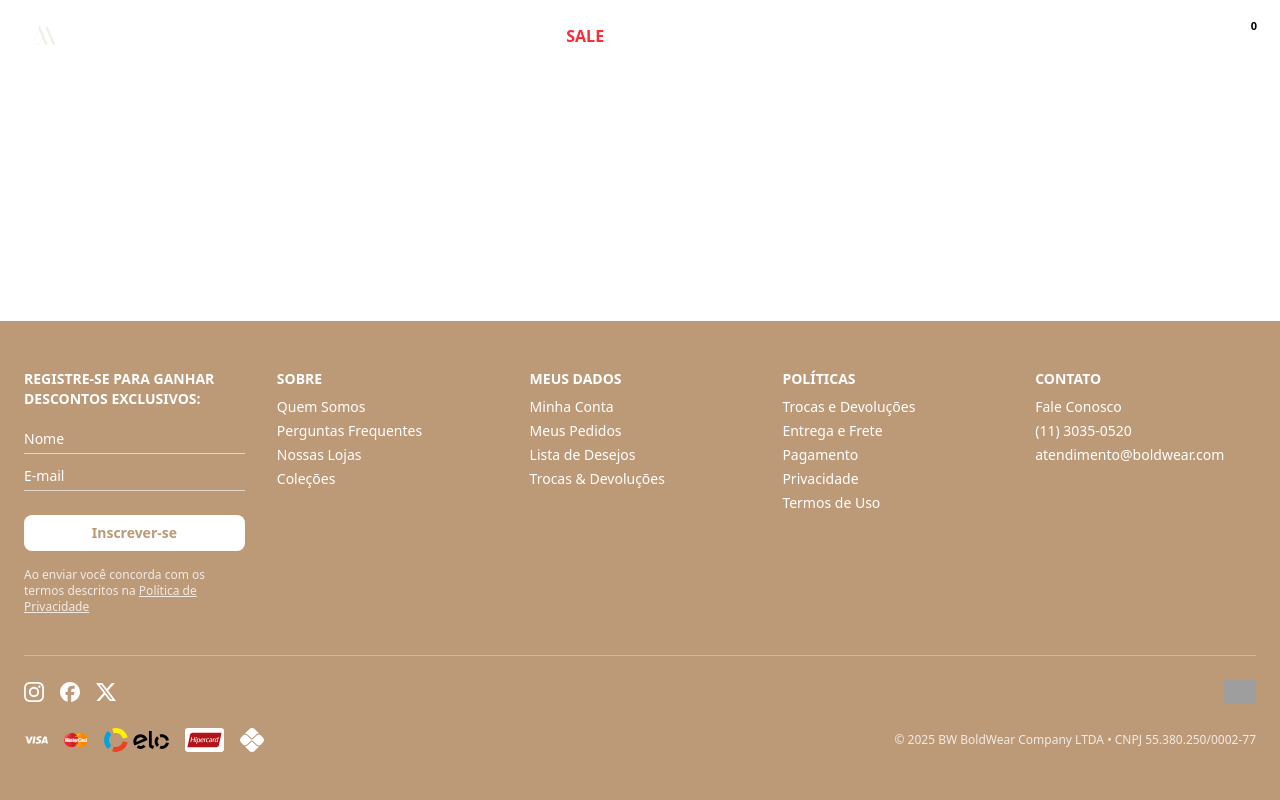
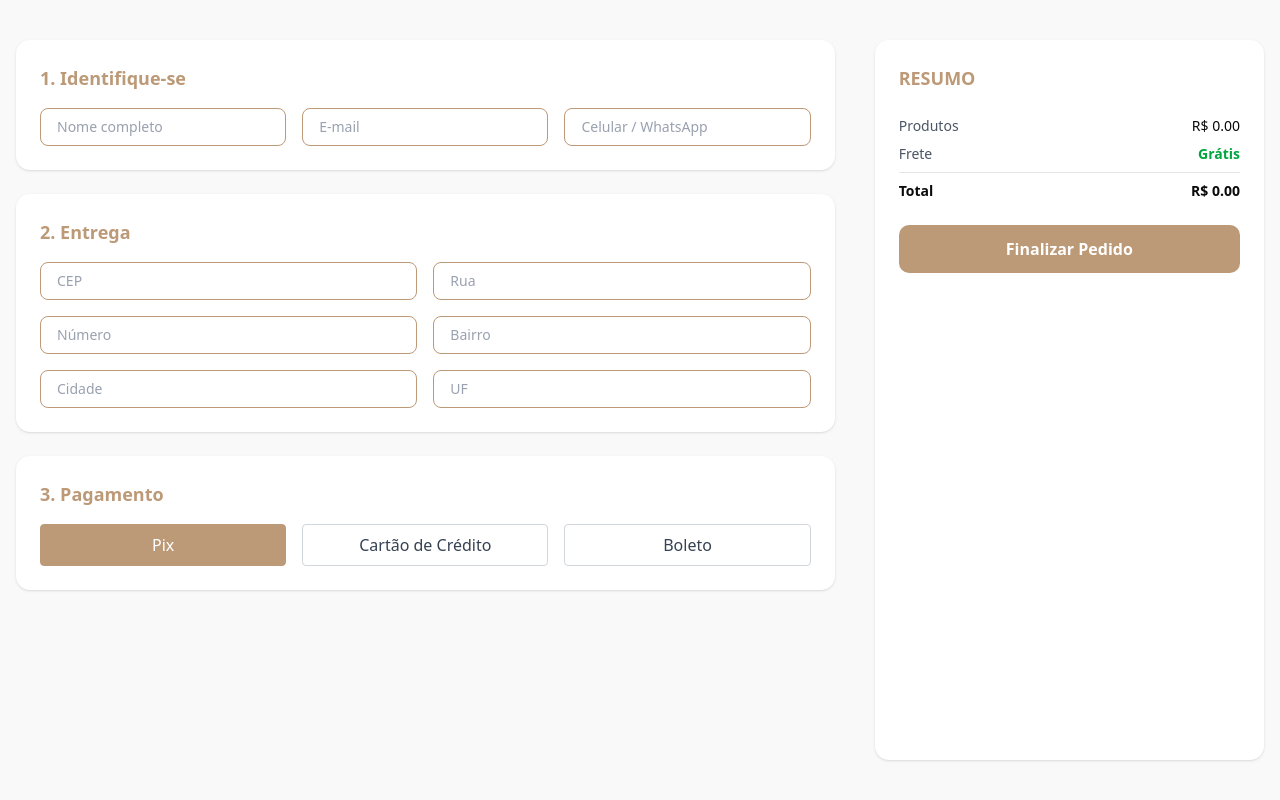
Before and after one commit to xMargi/lojaDeRoupas, a React (Vite) app: page /checkout in a window 1280 px wide. Built offline with nearby package versions, Linux system fonts and the light colour scheme; grey boxes are pictures that could not be loaded.

Commit message:
Criando a parte de checkout e melhorando a pagina de produtos

```diff
--- a/src/App.tsx
+++ b/src/App.tsx
@@ -7,19 +7,24 @@ import { AppRoutes } from "@/routes";
 
 export default function App() {
   const { pathname } = useLocation();
+
   const isAuthPage = pathname === "/login" || pathname === "/register";
   const isProductPage = pathname.startsWith("/product/");
+  const isCheckoutPage = pathname === "/checkout"; // ✅ já está correto
 
   return (
     <div className="flex flex-col min-h-screen">
-      {/* Header global ou específico */}
-      {!isAuthPage && (isProductPage ? <ProductHeader /> : <Header />)}
+      {/* Header apenas se não for login/register/product/checkout */}
+      {!isAuthPage && !isProductPage && !isCheckoutPage && <Header />}
+      {isProductPage && <ProductHeader />}
+      {/* ⚠️ não renderiza Header algum para checkout */}
 
       <main className="flex-1">
         <AppRoutes />
       </main>
 
-      {!isAuthPage && <Footer />}
+      {/* Footer também não aparece no checkout/login/register */}
+      {!isAuthPage && !isCheckoutPage && <Footer />}
     </div>
   );
 }
--- a/src/components/product/ProductInfo.tsx
+++ b/src/components/product/ProductInfo.tsx
@@ -1,3 +1,4 @@
+import { useState, useRef, useEffect } from "react";
 import { Heart, AlertCircle, Truck, CreditCard } from "lucide-react";
 import { useFavorites } from "@/contexts/FavoritesContext";
 import { Product } from "@/data/products";
@@ -31,13 +32,28 @@ export function ProductInfo({
 }: ProductInfoProps) {
     const cashback = (price * 0.1).toFixed(2).replace(".", ",");
     const { addFavorite } = useFavorites();
+    const [showPaymentOptions, setShowPaymentOptions] = useState(false);
+    const paymentRef = useRef<HTMLDivElement | null>(null);
+
+    useEffect(() => {
+        const handleClickOutside = (event: MouseEvent) => {
+            if (paymentRef.current && !paymentRef.current.contains(event.target as Node)) {
+                setShowPaymentOptions(false);
+            }
+        };
+
+        document.addEventListener("mousedown", handleClickOutside);
+        return () => {
+            document.removeEventListener("mousedown", handleClickOutside);
+        };
+    }, []);
 
     return (
         <div className="flex flex-col max-w-[480px] space-y-6 text-gray-800 select-none">
             {/* Nome e ID */}
             <div className="space-y-1">
-                <h1 className="text-4xl font-bold text-center">{productName}</h1>
-                <p className="text-sm text-gray-500 text-center">{`#${productId} - ${productName}`}</p>
+                <h1 className="text-4xl font-bold ">{productName}</h1>
+                <p className="text-sm text-gray-500 ">#{productId} - {productName}</p>
             </div>
 
             {/* Preços */}
@@ -54,7 +70,23 @@ export function ProductInfo({
                 <p className="text-sm text-gray-600 flex items-center gap-1">
                     <CreditCard size={16} /> em até 12x de R$ {(price / 12).toFixed(2).replace(".", ",")} sem juros
                 </p>
-                <button className="text-xs text-[#BC9977] hover:underline transition">+ formas de pagamento</button>
+                <div className="relative inline-block" ref={paymentRef}>
+                    <button
+                        onClick={() => setShowPaymentOptions(!showPaymentOptions)}
+                        className="text-xs text-[#BC9977] border border-[#BC9977] px-3 py-1.5 rounded-full font-medium hover:bg-[#BC9977] hover:text-white transition"
+                    >
+                        + formas de pagamento
+                    </button>
+                    {showPaymentOptions && (
+                        <div className="absolute left-0 mt-2 w-48 rounded-md shadow-lg bg-white border z-10">
+                            <ul className="text-sm text-gray-700 divide-y">
+                                <li className="px-4 py-2 hover:bg-[#BC9977] hover:text-white cursor-pointer">Pix</li>
+                                <li className="px-4 py-2 hover:bg-[#BC9977] hover:text-white cursor-pointer">Cartão de Crédito</li>
+                                <li className="px-4 py-2 hover:bg-[#BC9977] hover:text-white cursor-pointer">Boleto</li>
+                            </ul>
+                        </div>
+                    )}
+                </div>
             </div>
 
             {/* Tamanhos */}
--- /dev/null
+++ b/src/pages/Checkout.tsx
@@ -0,0 +1,122 @@
+import { useCart } from "@/contexts/CartContext";
+import { useState, useEffect } from "react";
+
+
+export default function Checkout() {
+  const { items: cartItems, total } = useCart();
+
+  const [address, setAddress] = useState({
+    nome: "",
+    email: "",
+    celular: "",
+    cep: "",
+    rua: "",
+    numero: "",
+    bairro: "",
+    cidade: "",
+    estado: "",
+  });
+
+  const [paymentMethod, setPaymentMethod] = useState<"pix" | "card" | "boleto" | null>("pix");
+
+  useEffect(() => {
+    const storedMethod = localStorage.getItem("selectedPaymentMethod") as "pix" | "card" | "boleto" | null;
+    if (storedMethod) setPaymentMethod(storedMethod);
+  }, []);
+
+  const handleInputChange = (e: React.ChangeEvent<HTMLInputElement>) => {
+    const { name, value } = e.target;
+    setAddress((prev) => ({ ...prev, [name]: value }));
+  };
+
+  return (
+    <div className="min-h-screen bg-[#f9f9f9] px-4 py-10 flex justify-center">
+      <div className="w-full max-w-7xl grid grid-cols-1 lg:grid-cols-3 gap-10">
+        {/* Formulários */}
+        <div className="lg:col-span-2 space-y-6">
+          {/* Identificação */}
+          <div className="bg-white rounded-xl shadow p-6 space-y-4">
+            <h2 className="text-lg font-semibold text-[#BC9977]">1. Identifique-se</h2>
+            <div className="grid grid-cols-1 md:grid-cols-3 gap-4">
+              <input name="nome" placeholder="Nome completo" value={address.nome} onChange={handleInputChange} className="w-full px-4 py-2 border border-[#BC9977] rounded-md text-sm focus:outline-none focus:ring-2 focus:ring-[#BC9977] transition placeholder:text-gray-400" />
+              <input name="email" placeholder="E-mail" value={address.email} onChange={handleInputChange} className="w-full px-4 py-2 border border-[#BC9977] rounded-md text-sm focus:outline-none focus:ring-2 focus:ring-[#BC9977] transition placeholder:text-gray-400" />
+              <input name="celular" placeholder="Celular / WhatsApp" value={address.celular} onChange={handleInputChange} className="w-full px-4 py-2 border border-[#BC9977] rounded-md text-sm focus:outline-none focus:ring-2 focus:ring-[#BC9977] transition placeholder:text-gray-400" />
+            </div>
+          </div>
+
+          {/* Entrega */}
+          <div className="bg-white rounded-xl shadow p-6 space-y-4">
+            <h2 className="text-lg font-semibold text-[#BC9977]">2. Entrega</h2>
+            <div className="grid grid-cols-1 md:grid-cols-2 gap-4">
+              <input name="cep" placeholder="CEP" value={address.cep} onChange={handleInputChange} className="w-full px-4 py-2 border border-[#BC9977] rounded-md text-sm focus:outline-none focus:ring-2 focus:ring-[#BC9977] transition placeholder:text-gray-400" />
+              <input name="rua" placeholder="Rua" value={address.rua} onChange={handleInputChange} className="w-full px-4 py-2 border border-[#BC9977] rounded-md text-sm focus:outline-none focus:ring-2 focus:ring-[#BC9977] transition placeholder:text-gray-400" />
+              <input name="numero" placeholder="Número" value={address.numero} onChange={handleInputChange} className="w-full px-4 py-2 border border-[#BC9977] rounded-md text-sm focus:outline-none focus:ring-2 focus:ring-[#BC9977] transition placeholder:text-gray-400" />
+              <input name="bairro" placeholder="Bairro" value={address.bairro} onChange={handleInputChange} className="w-full px-4 py-2 border border-[#BC9977] rounded-md text-sm focus:outline-none focus:ring-2 focus:ring-[#BC9977] transition placeholder:text-gray-400" />
+              <input name="cidade" placeholder="Cidade" value={address.cidade} onChange={handleInputChange} className="w-full px-4 py-2 border border-[#BC9977] rounded-md text-sm focus:outline-none focus:ring-2 focus:ring-[#BC9977] transition placeholder:text-gray-400" />
+              <input name="estado" placeholder="UF" value={address.estado} onChange={handleInputChange} className="w-full px-4 py-2 border border-[#BC9977] rounded-md text-sm focus:outline-none focus:ring-2 focus:ring-[#BC9977] transition placeholder:text-gray-400" />
+            </div>
+          </div>
+
+          {/* Pagamento */}
+          <div className="bg-white rounded-xl shadow p-6 space-y-4">
+            <h2 className="text-lg font-semibold text-[#BC9977]">3. Pagamento</h2>
+            <div className="flex gap-4">
+              {(["pix", "card", "boleto"] as const).map((method) => (
+                <button
+                  key={method}
+                  onClick={() => {
+                    setPaymentMethod(method);
+                    localStorage.setItem("selectedPaymentMethod", method);
+                  }}
+                  className={`px-4 py-2 rounded border w-full font-medium transition
+                    ${paymentMethod === method
+                      ? "bg-[#BC9977] text-white border-[#BC9977]"
+                      : "bg-white text-gray-700 border-gray-300 hover:bg-gray-50"}`}
+                >
+                  {{ pix: "Pix", card: "Cartão de Crédito", boleto: "Boleto" }[method]}
+                </button>
+              ))}
+            </div>
+          </div>
+        </div>
+
+        {/* Resumo */}
+        <div className="bg-white rounded-xl shadow p-6 space-y-6">
+          <h2 className="text-lg font-semibold text-[#BC9977]">RESUMO</h2>
+
+          <div className="text-sm space-y-2">
+            <div className="flex justify-between">
+              <span className="text-gray-600">Produtos</span>
+              <span className="font-medium">R$ {total.toFixed(2)}</span>
+            </div>
+            <div className="flex justify-between">
+              <span className="text-gray-600">Frete</span>
+              <span className="text-green-600 font-semibold">Grátis</span>
+            </div>
+            <div className="flex justify-between border-t pt-2 font-semibold">
+              <span>Total</span>
+              <span>R$ {total.toFixed(2)}</span>
+            </div>
+          </div>
+
+          {cartItems.map((item) => (
+            <div key={`${item.id}-${item.size}`} className="flex items-center justify-between">
+              <div className="flex items-center gap-2">
+                <img src={item.image} alt={item.name} className="w-12 h-12 object-cover rounded" />
+                <div>
+                  <p className="text-sm font-medium">{item.name}</p>
+                  <p className="text-xs text-gray-500">Tamanho: {item.size} | Qtd: {item.quantity}</p>
+                </div>
+              </div>
+              <p className="text-sm font-bold text-[#BC9977]">R$ {(item.price * item.quantity).toFixed(2)}</p>
+            </div>
+          ))}
+
+          <button className="w-full bg-[#BC9977] hover:bg-[#a9825e] text-white py-3 rounded-lg font-semibold transition">
+            Finalizar Pedido
+          </button>
+        </div>
+      </div>
+    </div>
+  );
+}
--- a/src/routes/index.tsx
+++ b/src/routes/index.tsx
@@ -4,6 +4,7 @@ import Home from "@/pages/Home"
 import Login from "@/pages/Login"
 import Register from "@/pages/Register"
 import ProductDetail from "@/pages/ProductDetail"
+import Checkout from "@/pages/Checkout" // ✅ IMPORTAÇÃO AQUI
 
 export function AppRoutes() {
   return (
@@ -12,7 +13,7 @@ export function AppRoutes() {
       <Route path="/product/:id" element={<ProductDetail />} />
       <Route path="/login" element={<Login />} />
       <Route path="/register" element={<Register />} />
-      {/* outras rotas */}
+      <Route path="/checkout" element={<Checkout />} /> {/* ✅ NOVA ROTA AQUI */}
     </Routes>
   )
 }
```
Also changed, not shown: src/contexts/CartContext.tsx (+37 -36 lines).
